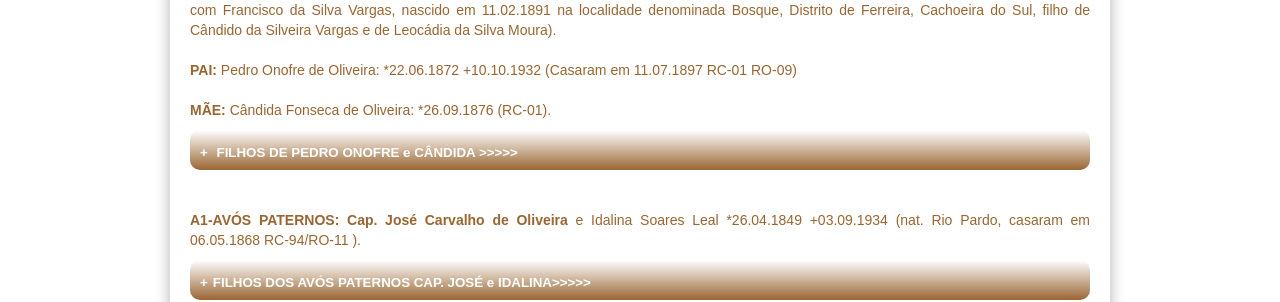
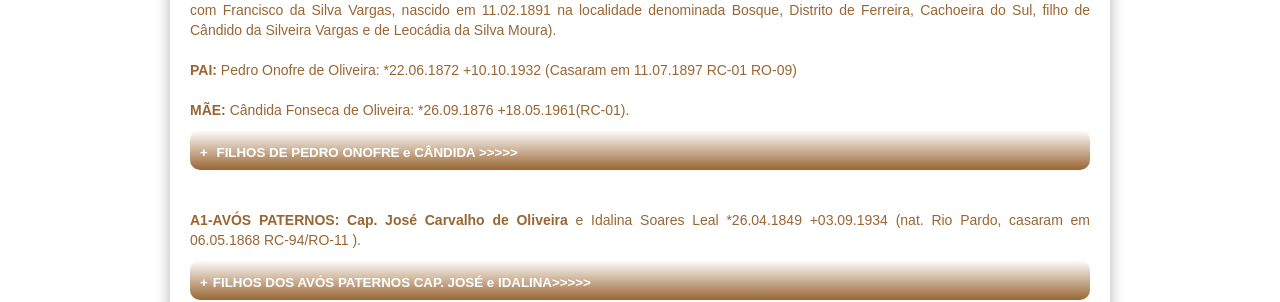
Before and after one commit to claudiovargas1955/claudiovargas1955.github.io, a Jekyll site: the page built from _pages/arvore-genealogica-de-costados-de-florisbella.html, in a window 1280 px wide and 900 px high. Shown: the part 429-731 px from the top of the window. Built offline with Jekyll 4.4.1, drawn with Linux system fonts in a browser that asks for light colours; some web fonts are replaced.

Commit message:
Update arvore-genealogica-de-costados-de-florisbella.html

```diff
--- a/_pages/arvore-genealogica-de-costados-de-florisbella.html
+++ b/_pages/arvore-genealogica-de-costados-de-florisbella.html
@@ -37,7 +37,7 @@ com Francisco da Silva Vargas, nascido em 11.02.1891 na localidade denominada Bo
 Cândido da Silveira Vargas e de Leocádia da Silva Moura). <br/> <br/>
 
 <b>PAI:</b> Pedro Onofre de Oliveira: *22.06.1872 +10.10.1932 (Casaram em 11.07.1897 RC-01 RO-09) <br/> <br/>
-<b>MÃE: </b> Cândida Fonseca de Oliveira: *26.09.1876 (RC-01).
+<b>MÃE: </b> Cândida Fonseca de Oliveira: *26.09.1876 +18.05.1961(RC-01).
 <details><summary> <b>FILHOS DE PEDRO ONOFRE e CÂNDIDA  >>>>></summary> </b><br/>
 
 <p> <b>(1) Antenor Fonseca de Oliveira:</b> *26.08.1900 (casou em 27.06.1925 com Seranilda da Costa Mazuim *11.07.1906 ou 1912
```
